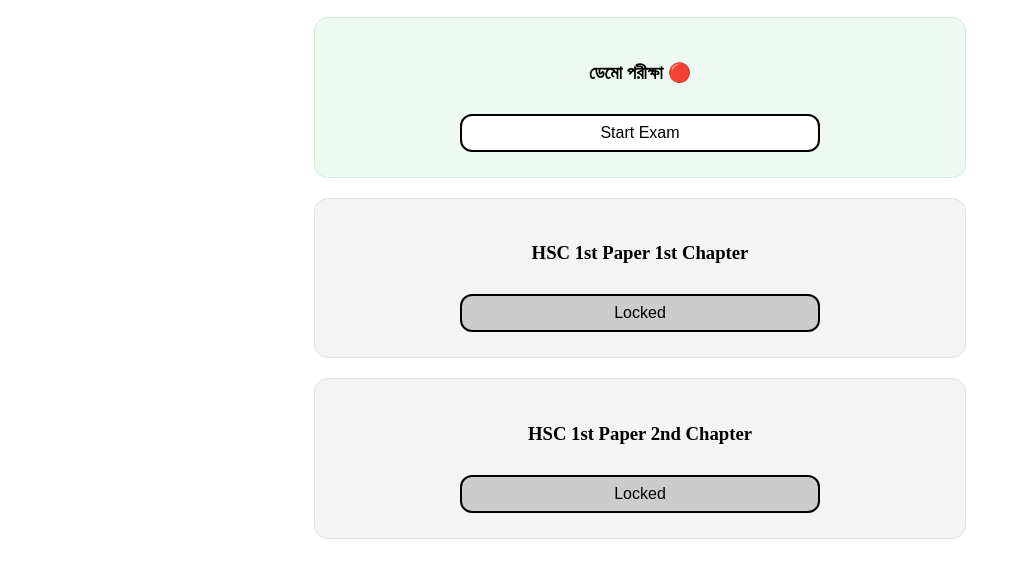
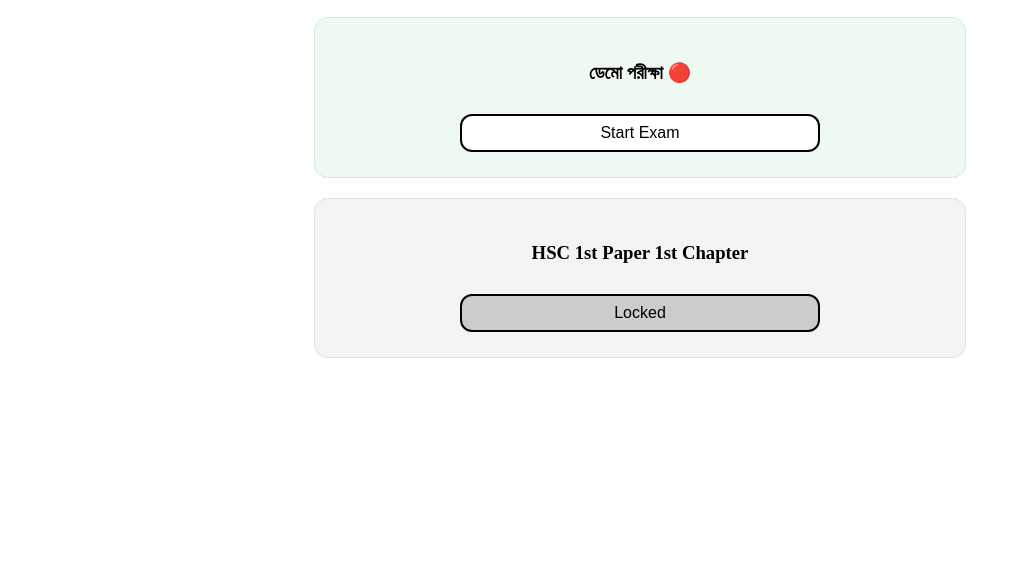
Before and after one commit to krisishikkha/krisishikkhs, a plain HTML site: page exam-corner.html in a window 1280 px wide. Shown: the part 50-628 px from the top of the page, without its empty margins (0-1027 px from the left). Drawn offline with Linux system fonts and the light colour scheme.

Commit message:
Update exam-corner.html

```diff
--- a/exam-corner.html
+++ b/exam-corner.html
@@ -30,11 +30,13 @@
     const examListContainer = document.getElementById("examList");
 
     for (let examId in EXAM_STATUS) {
-        const exam = EXAM_STATUS[examId];
 
-        const card = document.createElement("div");
-        card.className = "exam-card";
+  const exam = EXAM_STATUS[examId];
 
+  if (!exam.visible) continue;  // ✅ নতুন
+
+  const card = document.createElement("div");
+  card.className = "exam-card";
         const title = document.createElement("h3");
         title.innerText = exam.title;
 
```
